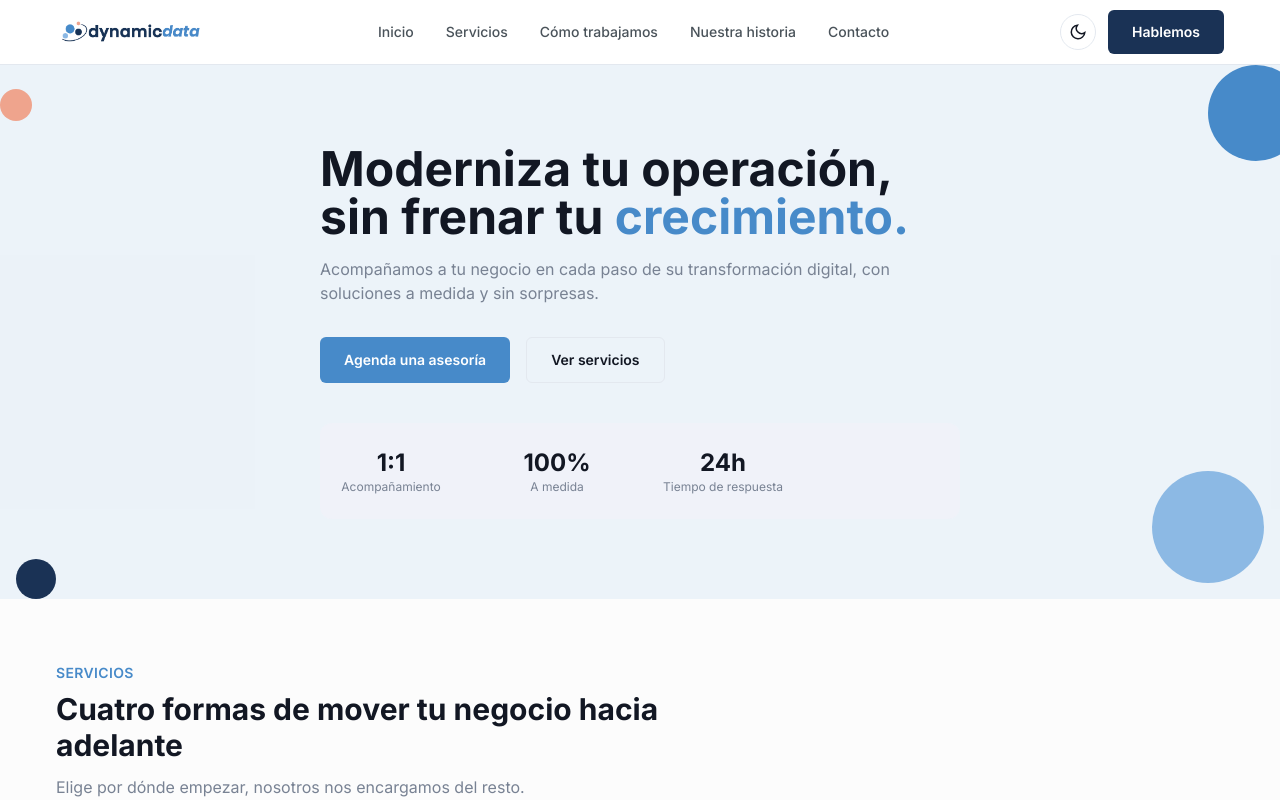
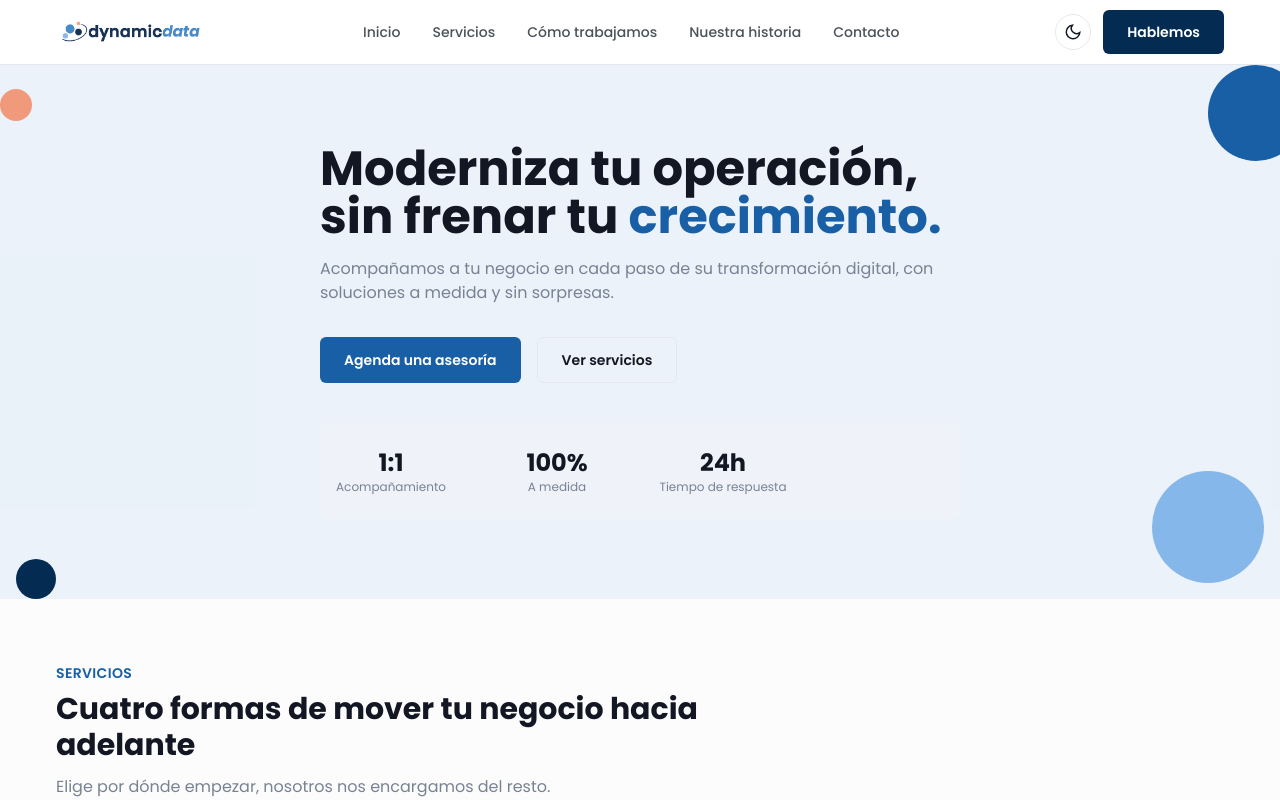
Before and after one commit to nolanpc/dynamic-data-web, a Next.js app: page / in a window 1280 px wide. Shown: the top 800 px of the page. Built offline with nearby package versions, Linux system fonts and the light colour scheme.

Commit message:
fix: color palette

```diff
--- a/src/app/layout.tsx
+++ b/src/app/layout.tsx
@@ -2,10 +2,13 @@
 
 import Footer from "@/components/layout/Footer";
 import Navbar from "@/components/layout/Navbar";
-import { Inter } from "next/font/google";
+import { Poppins } from "next/font/google";
 import "../styles/index.css";
 
-const inter = Inter({ subsets: ["latin"] });
+const poppins = Poppins({
+  subsets: ["latin"],
+  weight: ["400", "500", "600", "700"],
+});
 
 export default function RootLayout({
   children,
@@ -20,7 +23,7 @@ export default function RootLayout({
       */}
       <head />
 
-      <body className={`bg-[#FCFCFC] dark:bg-black ${inter.className}`}>
+      <body className={`bg-[#FCFCFC] dark:bg-black ${poppins.className}`}>
         <Providers>
           <div className="isolate">
             <Navbar />
--- a/src/styles/index.css
+++ b/src/styles/index.css
@@ -1,4 +1,4 @@
-@import url('https://fonts.googleapis.com/css2?family=Inter:wght@100;200;300;400;500;600;700;800;900&display=swap')
+@import url('https://fonts.googleapis.com/css2?family=Poppins:wght@100;200;300;400;500;600;700;800;900&display=swap')
 layer(base);
 
 @import 'tailwindcss';
@@ -19,10 +19,16 @@ layer(base);
   --color-white: #ffffff;
   --color-black: #121723;
   --color-dark: #1d2430;
-  --color-primary: #478ac9;
-  --color-primary-light: #8cb9e4;
-  --color-navy: #1a3255;
-  --color-peach: #efa48d;
+
+  /* Marca: paleta principal (azules) */
+  --color-navy: #042c53;
+  --color-primary: #185fa5;
+  --color-primary-medium: #378add;
+  --color-primary-light: #85b7eb;
+
+  /* Marca: acento */
+  --color-peach: #f0997b;
+
   --color-nav-text: #4a535a;
   --color-yellow: #fbb040;
   --color-bg-color-dark: #171c28;
@@ -46,6 +52,11 @@ layer(base);
   --color-gray-950: #030712;
   --color-gray-dark: #1e232e;
   --color-gray-light: #f0f2f9;
+
+  /* Marca: neutros */
+  --color-brand-dark: #2c2c2a;
+  --color-brand-gray: #888780;
+  --color-brand-light: #f1efe8;
 
   --shadow-sign-up: 0px 5px 10px rgba(4, 10, 34, 0.2);
   --shadow-one: 0px 2px 3px rgba(7, 7, 77, 0.05);
@@ -128,7 +139,7 @@ layer(base);
 
 @layer base {
   body {
-    font-family: "Inter", sans-serif;
+    font-family: "Poppins", sans-serif;
   }
 }
 
```
